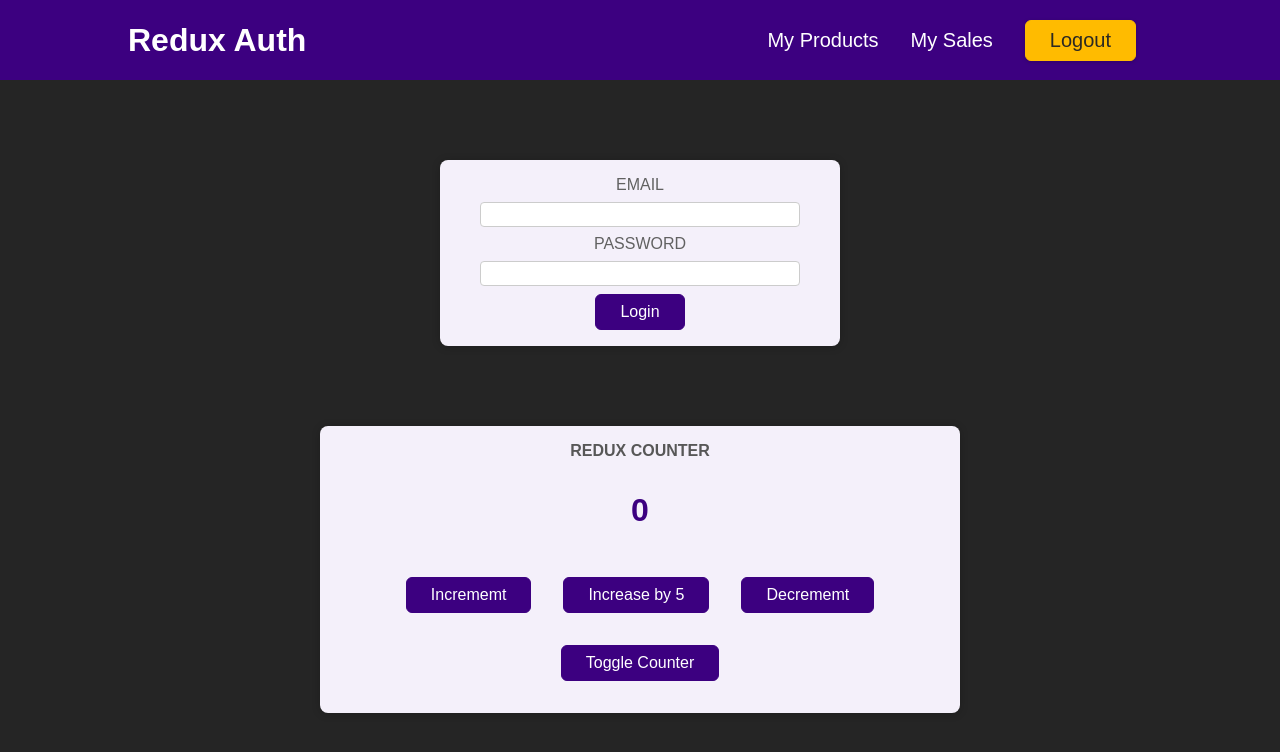
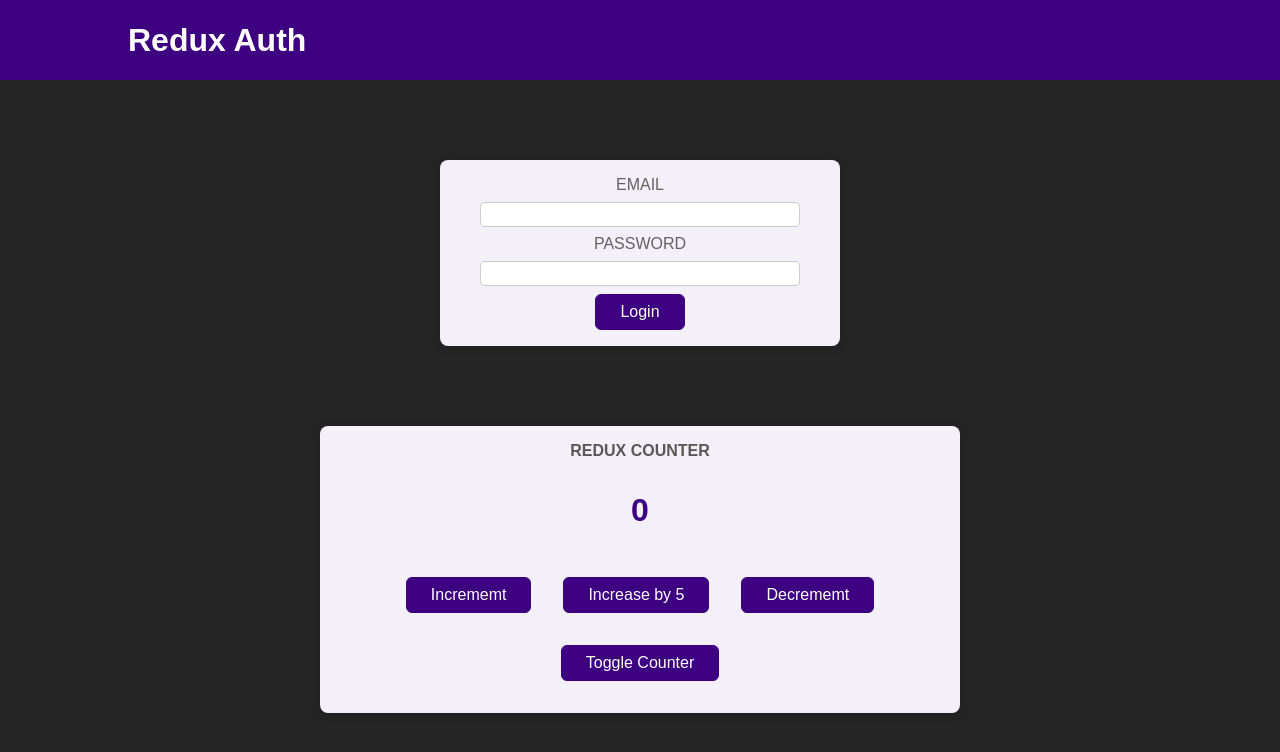
Before and after one commit to HawraaYounes/01-starting-project, a React (Create React App) app: page / in a window 1280 px wide. Shown: the top 752 px of the page. Built offline with nearby package versions, Linux system fonts and the light colour scheme.

Commit message:
rendered components according to redux state

```diff
--- a/src/App.js
+++ b/src/App.js
@@ -1,12 +1,15 @@
 import Counter from "./components/Counter";
 import Header from "./components/Header";
 import Auth from "./components/Auth";
-
+import UserProfile from "./components/UserProfile";
+import { useSelector } from "react-redux";
 function App() {
+  const isAuth = useSelector((state) => state.auth.isAuthenticated);
+  console.log(isAuth);
   return (
     <>
       <Header />
-      <Auth />
+      {isAuth ? <UserProfile /> : <Auth />}
       <Counter />
     </>
   );
--- a/src/components/Auth.js
+++ b/src/components/Auth.js
@@ -1,19 +1,27 @@
-import classes from './Auth.module.css';
+import classes from "./Auth.module.css";
+import { authActions } from "../store";
+import { useDispatch } from "react-redux";
 
 const Auth = () => {
+  const dispatch = useDispatch();
+
+  const loginHandler = () => {
+    dispatch(authActions.login());
+  };
+
   return (
     <main className={classes.auth}>
       <section>
         <form>
           <div className={classes.control}>
-            <label htmlFor='email'>Email</label>
-            <input type='email' id='email' />
+            <label htmlFor="email">Email</label>
+            <input type="email" id="email" />
           </div>
           <div className={classes.control}>
-            <label htmlFor='password'>Password</label>
-            <input type='password' id='password' />
+            <label htmlFor="password">Password</label>
+            <input type="password" id="password" />
           </div>
-          <button>Login</button>
+          <button onClick={loginHandler}>Login</button>
         </form>
       </section>
     </main>
--- a/src/components/Header.js
+++ b/src/components/Header.js
@@ -1,21 +1,33 @@
-import classes from './Header.module.css';
+import classes from "./Header.module.css";
+import { useSelector, useDispatch } from "react-redux";
+import { authActions } from "../store";
 
 const Header = () => {
+  const isAuth = useSelector((state) => state.auth.isAuthenticated);
+  console.log(isAuth, "FROM HEADER")
+  const dispatch = useDispatch();
+
+  const logoutHandler = () => {
+    dispatch(authActions.logout());
+  };
+
   return (
     <header className={classes.header}>
       <h1>Redux Auth</h1>
       <nav>
+        {isAuth && (
           <ul>
             <li>
-            <a href='/'>My Products</a>
+              <a href="/">My Products</a>
             </li>
             <li>
-            <a href='/'>My Sales</a>
+              <a href="/">My Sales</a>
             </li>
             <li>
-            <button>Logout</button>
+              <button onClick={logoutHandler}>Logout</button>
             </li>
           </ul>
+        )}
       </nav>
     </header>
   );
```
Lines whose indentation alone changed are shown as unchanged.
